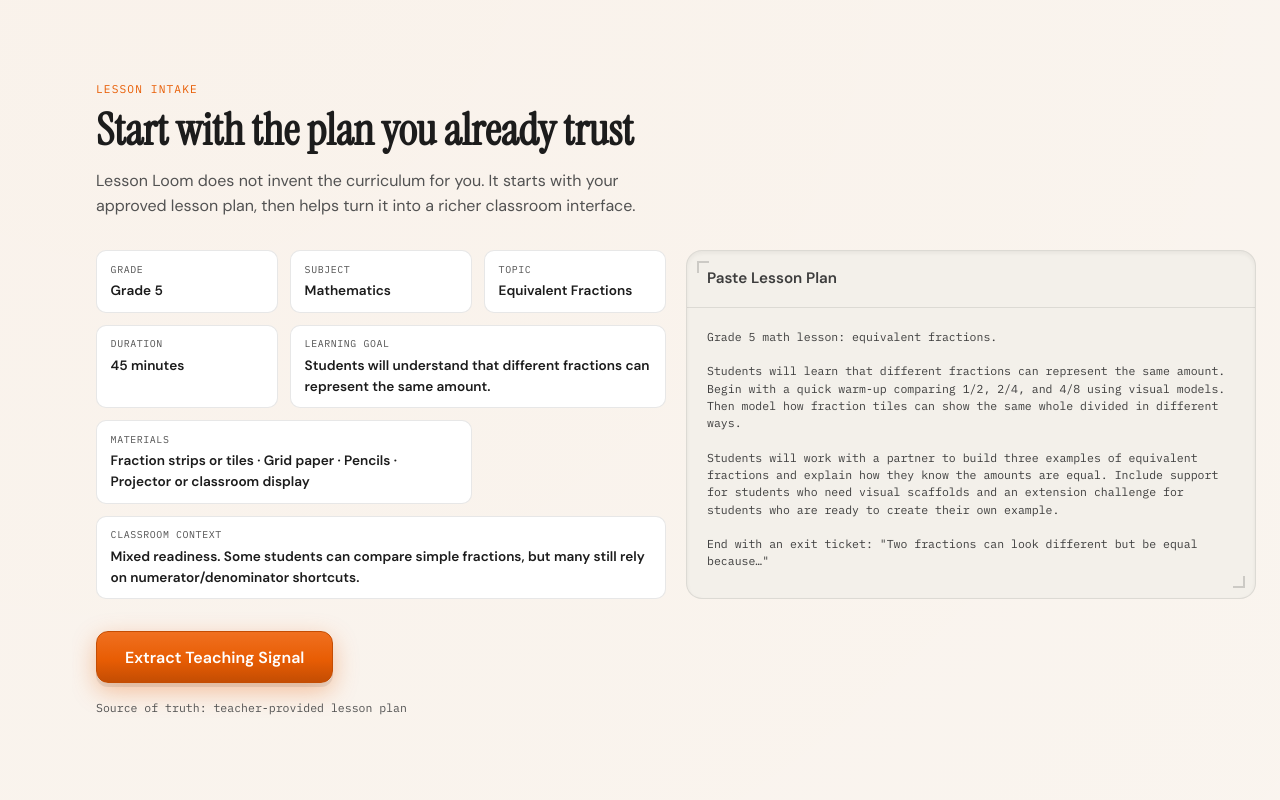
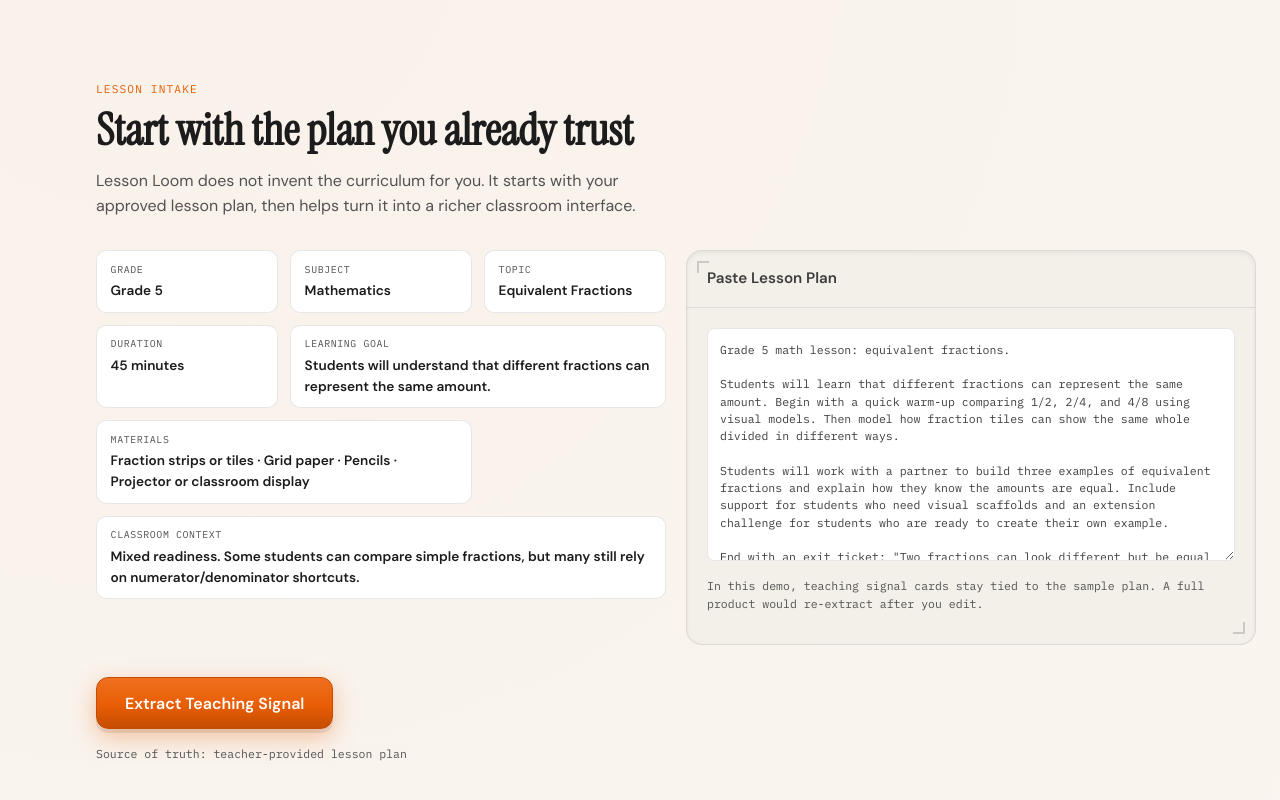
Before and after one commit to Bwillia13x/lesson-loom-plan-to-playable, a React (Vite) app: page / in a window 1280 px wide. Shown: the part 838-1638 px from the top of the page. Built offline with nearby package versions, Linux system fonts and the light colour scheme.

Commit message:
feat(intake): editable lesson plan draft
Co-authored-by: Drew Williams <Bwillia13x@users.noreply.github.com>

```diff
--- a/src/App.tsx
+++ b/src/App.tsx
@@ -1,6 +1,7 @@
 import { useCallback, useEffect, useRef, useState } from 'react';
 import {
   exportPack,
+  lessonPlanText,
   navSections,
   weaveSteps,
   type SupportLane,
@@ -46,6 +47,7 @@ const navIcons: Record<string, string> = {
 const CANONICAL_TILES = ['one-half', 'two-fourths', 'three-sixths'];
 
 export default function App() {
+  const [lessonPlanDraft, setLessonPlanDraft] = useState(lessonPlanText);
   const [hasWoven, setHasWoven] = useState(false);
   const [activeWeaveStep, setActiveWeaveStep] = useState(0);
   const [workspaceMode, setWorkspaceMode] = useState<WorkspaceMode>('student');
@@ -316,13 +318,18 @@ export default function App() {
         <main id="main-content">
           <HeroLanding
             hasWoven={hasWoven}
+            lessonPlanDraft={lessonPlanDraft}
             onWeave={runWeaveSequence}
             onViewDemo={() => {
               setWorkspaceMode('student');
               scrollTo('student');
             }}
           />
-          <LessonIntake onExtract={runWeaveSequence} />
+          <LessonIntake
+            value={lessonPlanDraft}
+            onChange={setLessonPlanDraft}
+            onExtract={runWeaveSequence}
+          />
           <LessonWeave
             hasWoven={hasWoven}
             activeWeaveStep={activeWeaveStep}
--- a/src/components/sections/HeroLanding.tsx
+++ b/src/components/sections/HeroLanding.tsx
@@ -1,4 +1,4 @@
-import { lesson, lessonPlanText } from '../../data/lessonLoomData';
+import { lesson } from '../../data/lessonLoomData';
 import { IndustrialButton } from '../ui/IndustrialButton';
 import { Panel } from '../ui/Panel';
 import { StatusPip } from '../ui/StatusPip';
@@ -6,12 +6,19 @@ import { WeaveSignalLine } from '../WeaveSignalLine';
 
 type HeroLandingProps = {
   hasWoven: boolean;
+  lessonPlanDraft: string;
   onWeave: () => void;
   onViewDemo: () => void;
 };
 
+function heroPlanPreview(draft: string): string {
+  if (draft.length <= 280) return draft;
+  return `${draft.slice(0, 280)}…`;
+}
+
 export function HeroLanding({
   hasWoven,
+  lessonPlanDraft,
   onWeave,
   onViewDemo,
 }: HeroLandingProps) {
@@ -72,7 +79,7 @@ export function HeroLanding({
                 <div className="meta-item__value">{lesson.topic}</div>
               </div>
             </div>
-            <div className="lesson-plan-doc">{lessonPlanText.slice(0, 280)}…</div>
+            <div className="lesson-plan-doc">{heroPlanPreview(lessonPlanDraft)}</div>
           </Panel>
 
           <Panel
--- a/src/components/sections/LessonIntake.tsx
+++ b/src/components/sections/LessonIntake.tsx
@@ -1,13 +1,15 @@
-import { lesson, lessonPlanText } from '../../data/lessonLoomData';
+import { lesson } from '../../data/lessonLoomData';
 import { IndustrialButton } from '../ui/IndustrialButton';
 import { Panel } from '../ui/Panel';
 import { Section } from '../ui/Section';
 
 type LessonIntakeProps = {
+  value: string;
+  onChange: (value: string) => void;
   onExtract: () => void;
 };
 
-export function LessonIntake({ onExtract }: LessonIntakeProps) {
+export function LessonIntake({ value, onChange, onExtract }: LessonIntakeProps) {
   return (
     <Section
       id="intake"
@@ -50,13 +52,22 @@ export function LessonIntake({ onExtract }: LessonIntakeProps) {
         </div>
 
         <Panel inset bracket title="Paste Lesson Plan">
-          <div
-            className="lesson-plan-doc"
-            style={{ maxHeight: 'none', minHeight: '200px' }}
-            aria-label="Sample pasted lesson plan"
-          >
-            {lessonPlanText}
-          </div>
+          <label htmlFor="lesson-plan-draft" className="sr-only">
+            Lesson plan text
+          </label>
+          <textarea
+            id="lesson-plan-draft"
+            className="lesson-plan-doc lesson-plan-input"
+            value={value}
+            onChange={(e) => onChange(e.target.value)}
+            rows={12}
+            aria-label="Pasted lesson plan"
+            data-testid="lesson-plan-draft"
+          />
+          <p className="text-mono mt-1" style={{ fontSize: '0.72rem', color: 'var(--ll-muted)' }}>
+            In this demo, teaching signal cards stay tied to the sample plan. A full product
+            would re-extract after you edit.
+          </p>
         </Panel>
       </div>
 
--- a/src/styles/sections.css
+++ b/src/styles/sections.css
@@ -532,6 +532,24 @@
   overflow: auto;
 }
 
+.lesson-plan-input {
+  display: block;
+  width: 100%;
+  min-height: 200px;
+  max-height: none;
+  margin: 0;
+  padding: 0.75rem;
+  border: 1px solid var(--ll-line);
+  border-radius: 8px;
+  background: var(--ll-paper);
+  resize: vertical;
+}
+
+.lesson-plan-input:focus {
+  outline: 2px solid var(--ll-cyan);
+  outline-offset: 2px;
+}
+
 .scanline::after {
   content: '';
   position: absolute;
```
Also changed, not shown: 1 other file (tests, documents, lock files or other folders).
